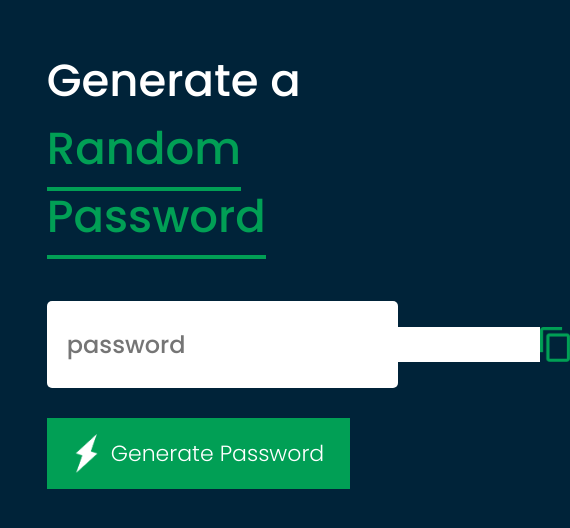
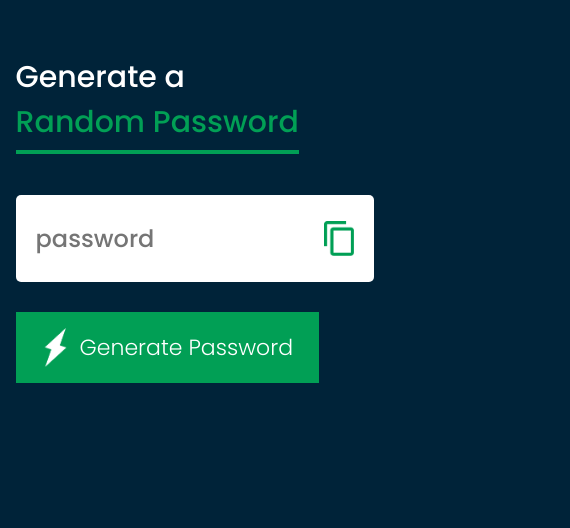
Before and after one commit to FJSTAR/Random-Password-Generator, a plain HTML site: page index.html in a window 390 px wide. Shown: the whole page, 570 px wide, since content can reach past the window. Drawn offline with Linux system fonts and the light colour scheme.

Commit message:
added media query

```diff
--- a/style.css
+++ b/style.css
@@ -71,3 +71,17 @@ body {
     padding: 16px 26px;
     cursor: pointer;
 }
+
+@media only screen and (max-width: 600px) {
+    .container {
+        width: 100%;
+        margin: 10% 0;
+        padding: 4%;
+    }
+    .container h1 {
+        font-size: 30px;
+    }
+    .display input {
+        width: inherit;
+    }
+}
```
